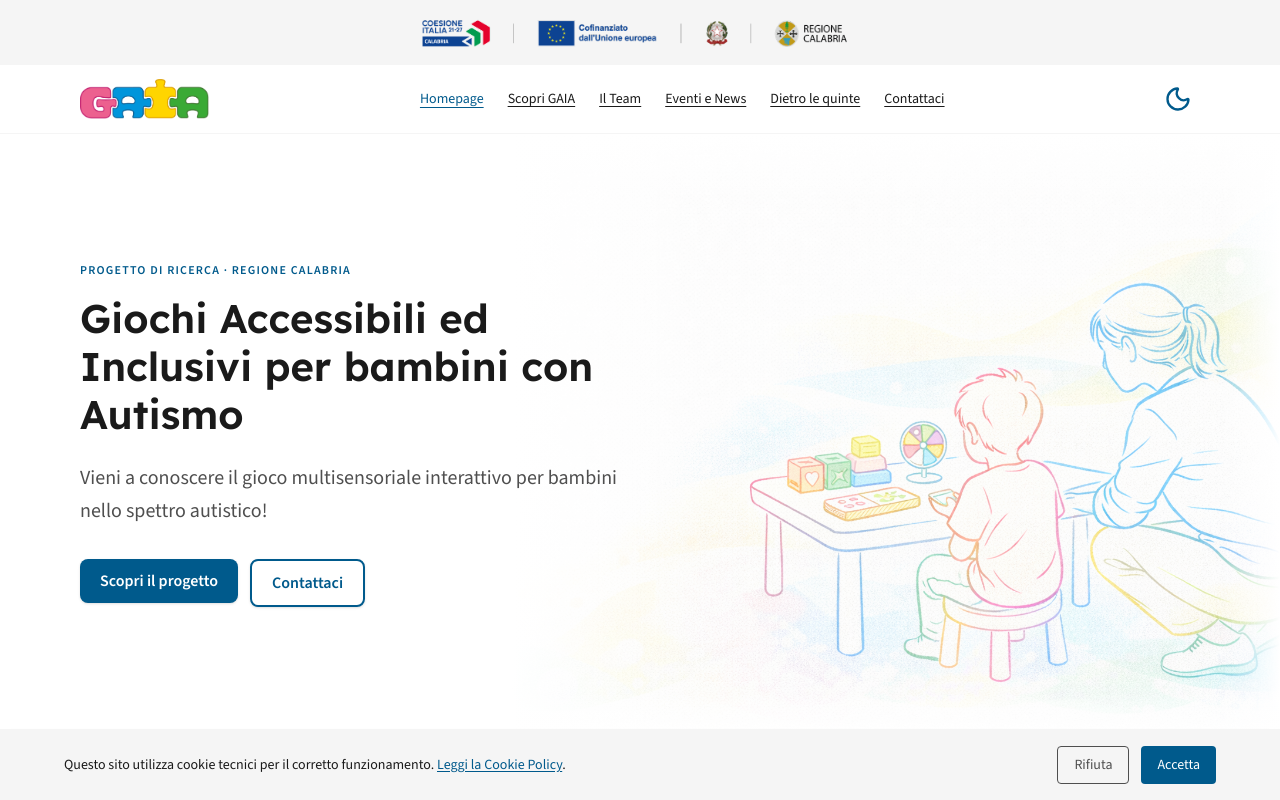
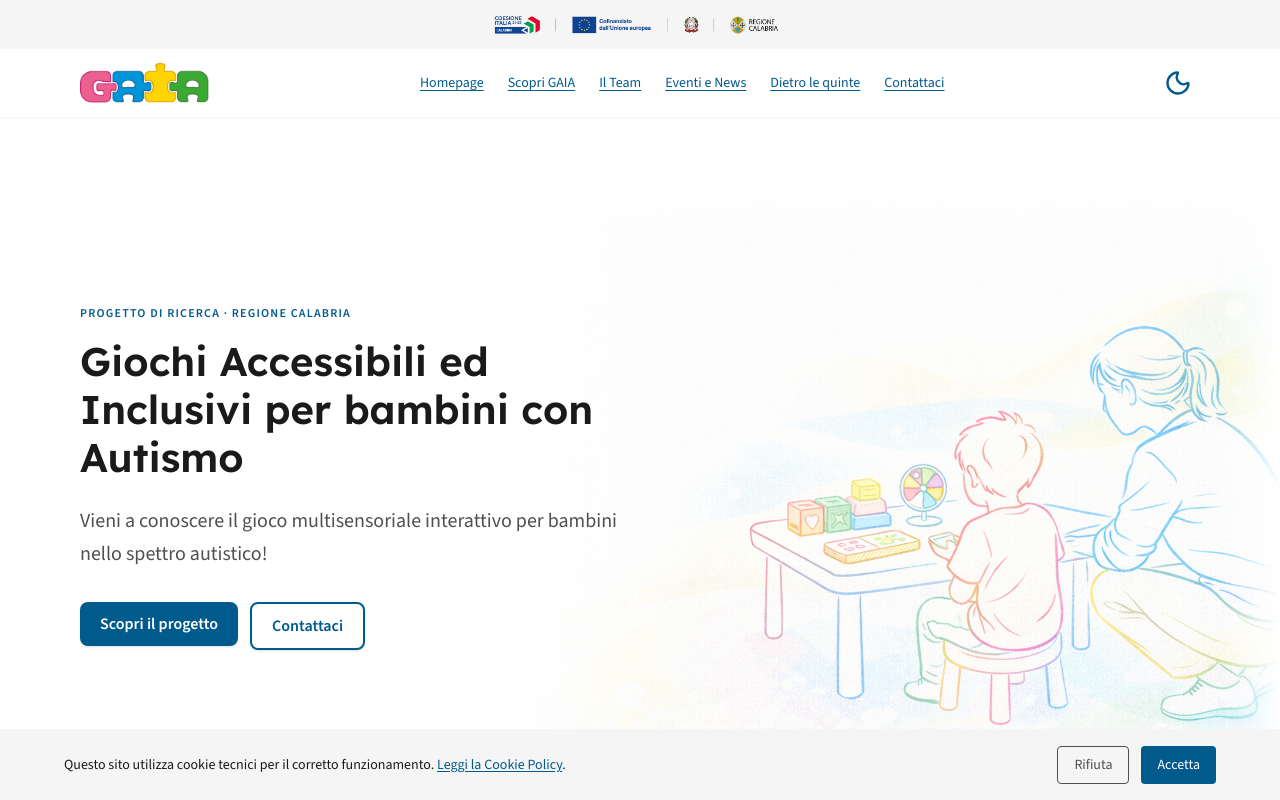
Before and after one commit to LauraCorrado/gaia-game, a React (Vite) app: page / in a window 1280 px wide. Shown: the top 800 px of the page. Built offline with nearby package versions, Linux system fonts and the light colour scheme.

Commit message:
feat(Header.tsx, Layout.tsx): update header layout e miglioramento navigazione

```diff
--- a/src/components/shared/Header.tsx
+++ b/src/components/shared/Header.tsx
@@ -29,97 +29,66 @@ export default function Header() {
   }
 
   return (
-    <header
-      className="
-    sticky top-0 z-40
-    bg-lm-bg-primary dark:bg-dm-bg-primary
-    border-b border-lm-bg-secondary dark:border-dm-bg-secondary
-  "
-    >
+    <header className="fixed top-0 left-0 right-0 z-50">
+
+      <div className="bg-lm-bg-secondary dark:bg-white border-b border-lm-bg-secondary dark:border-gray-200 flex justify-center px-4 py-2">
+        <img
+          src="/logos/Logo-Coesione-Italia-21-27-Calabria.png"
+          alt="..."
+          className="h-8 w-auto object-contain"
+        />
+      </div>
+
+      <div className="bg-lm-bg-primary dark:bg-dm-bg-primary border-b border-lm-bg-secondary dark:border-dm-bg-secondary">
         <div className="max-w-6xl mx-auto px-4 py-3 flex items-center justify-between">
-        <NavLink
-          to="/"
-          aria-label="GAIA – Homepage"
-          className="flex items-center gap-2"
-        >
+
+          <NavLink to="/" aria-label="GAIA – Homepage" className="flex items-center gap-2">
             <img src={logoGAIA} alt="Logo GAIA" className="h-10 w-auto" />
           </NavLink>
 
-        {/* nav desktop */}
-        <nav
-          aria-label="Navigazione principale"
-          className="hidden md:flex items-center gap-6"
-        >
+          <nav className="hidden md:flex items-center gap-6">
             {navLinks.map(({ to, label }) => (
-            <NavLink
-              key={to}
-              to={to}
-              className={({ isActive }) =>
-                `font-medium text-sm transition-opacity hover:opacity-70 ${
-                  isActive
-                    ? "text-lm-blue dark:text-dm-blue underline underline-offset-4"
-                    : "text-lm-text-primary dark:text-dm-text-primary"
-                }`
-              }
-            >
+              <NavLink key={to} to={to} className="text-sm font-medium">
                 {label}
               </NavLink>
             ))}
           </nav>
 
-        {/* controlli destra */}
           <div className="flex items-center gap-3">
-          {/* Toggle dark mode */}
             <button
               onClick={handleToggle}
-            aria-label={
-              dark ? "Attiva modalità chiara" : "Attiva modalità scura"
-            }
+              aria-label={dark ? "Attiva modalità chiara" : "Attiva modalità scura"}
               title={dark ? "Passa a modalità chiara" : "Passa a modalità scura"}
-            className="p-2 rounded-full hover:bg-lm-bg-secondary dark:hover:bg-dm-bg-secondary transition-colors"
+              className="p-2 rounded-full hover:bg-lm-bg-secondary dark:hover:bg-dm-bg-secondary"
             >
-            {dark ? <Sun className="w-7 h-7 text-dm-yellow" /> : <Moon className="w-7 h-7 text-lm-blue" />}
+              {dark ? (
+                <Sun className="w-7 h-7 text-dm-yellow" />
+              ) : (
+                <Moon className="w-7 h-7 text-lm-blue" />
+              )}
             </button>
 
             <button
               onClick={() => setMenuOpen(!menuOpen)}
-            aria-expanded={menuOpen}
-            aria-controls="mobile-menu"
-            aria-label="Apri menu di navigazione"
-            className="md:hidden p-2 rounded hover:bg-lm-bg-secondary dark:hover:bg-dm-bg-secondary"
+              className="md:hidden p-2"
             >
-            <span className="block w-5 h-0.5 bg-lm-text-primary dark:bg-dm-text-primary mb-1" />
-            <span className="block w-5 h-0.5 bg-lm-text-primary dark:bg-dm-text-primary mb-1" />
-            <span className="block w-5 h-0.5 bg-lm-text-primary dark:bg-dm-text-primary" />
+              <span className="block w-5 h-0.5 mb-1 bg-current" />
+              <span className="block w-5 h-0.5 mb-1 bg-current" />
+              <span className="block w-5 h-0.5 bg-current" />
             </button>
           </div>
         </div>
 
-      {/* Nav mobile */}
         {menuOpen && (
-        <nav
-          id="mobile-menu"
-          aria-label="Navigazione mobile"
-          className="md:hidden px-4 pb-4 flex flex-col gap-3 bg-lm-bg-primary dark:bg-dm-bg-primary"
-        >
+          <nav className="md:hidden px-4 pb-4 flex flex-col gap-3">
             {navLinks.map(({ to, label }) => (
-            <NavLink
-              key={to}
-              to={to}
-              onClick={() => setMenuOpen(false)}
-              className={({ isActive }) =>
-                `text-sm font-medium py-1 ${
-                  isActive
-                    ? "text-lm-blue dark:text-dm-blue underline underline-offset-4"
-                    : "text-lm-text-primary dark:text-dm-text-primary"
-                }`
-              }
-            >
+              <NavLink key={to} to={to} onClick={() => setMenuOpen(false)}>
                 {label}
               </NavLink>
             ))}
           </nav>
         )}
+      </div>
     </header>
   );
 }
--- a/src/components/shared/Layout.tsx
+++ b/src/components/shared/Layout.tsx
@@ -19,7 +19,7 @@ export default function Layout() {
       <Header />
 
       <main
-        id="main-content" className='grow'
+        id="main-content" className='grow pt-header'
       >
         <Outlet />
       </main>
```
Lines whose indentation alone changed are shown as unchanged.
